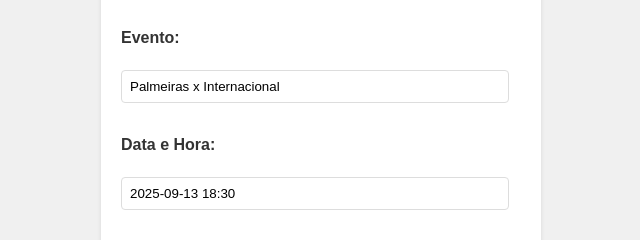
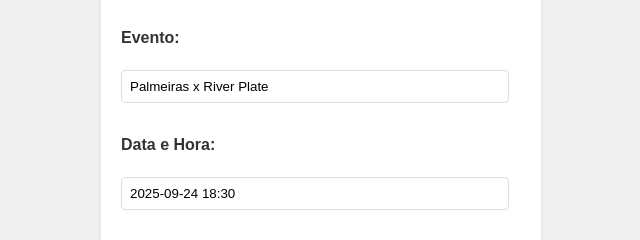
Before and after one commit to mapa-allianz/allianz, a plain HTML site: page l/index.html in a window 1280 px wide. Shown: the part 352-592 px from the top of the page, 319-959 px from the left. Drawn offline with nearby package versions, Linux system fonts and the light colour scheme.

Commit message:
Update index.html

```diff
--- a/l/index.html
+++ b/l/index.html
@@ -70,10 +70,10 @@
         <input type="text" id="apelido" name="apelido" readonly><br><br>
 
         <label for="evento">Evento:</label><br>
-        <input type="text" id="evento" name="evento" value="Palmeiras x Internacional" readonly><br><br> <!-- NOME DO EVENTO ---------------------------------------- -->
+        <input type="text" id="evento" name="evento" value="Palmeiras x River Plate" readonly><br><br> <!-- NOME DO EVENTO ---------------------------------------- -->
 
         <label for="dataHora">Data e Hora:</label><br>
-        <input type="text" id="dataHora" name="dataHora" value="2025-09-13 18:30" readonly><br><br> <!-- DATA DO EVENTO ---------------------------------------- -->
+        <input type="text" id="dataHora" name="dataHora" value="2025-09-24 18:30" readonly><br><br> <!-- DATA DO EVENTO ---------------------------------------- -->
 
         <label for="setor">Setor:</label><br>
         <select id="setor" name="setor" required>
```
